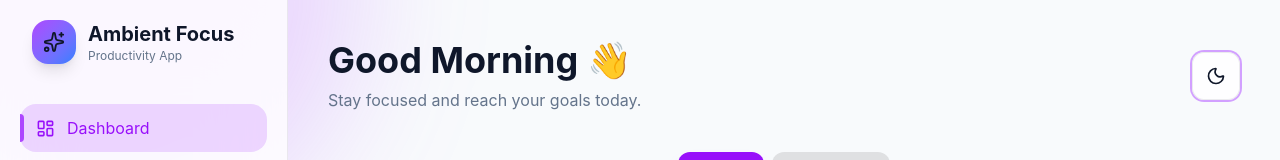
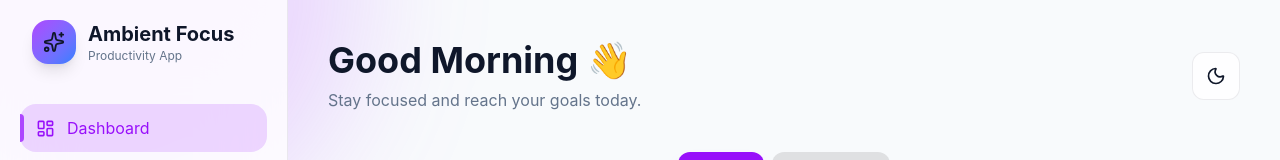
Before and after one commit to djabranemmd/ambient-focus-app, a React (Vite) app: page / in a window 1280 px wide. Both pictures are taken after a click on the button 1216 px from the left and 76 px from the top of the page. Shown: the top 160 px of the page. Built offline with nearby package versions, Linux system fonts and the light colour scheme.

Commit message:
Improve accessibility for buttons and theme toggle

```diff
--- a/src/components/layout/TopBar.jsx
+++ b/src/components/layout/TopBar.jsx
@@ -8,12 +8,15 @@ import {
 } from "../../context/ThemeContext.jsx";
 
 
+
 function TopBar() {
+
 
   const {
     theme,
     toggleTheme,
   } = useTheme();
+
 
 
 
@@ -24,6 +27,7 @@ function TopBar() {
 
   let greeting =
     "Hello";
+
 
 
   if (hour < 12)
@@ -45,50 +49,73 @@ function TopBar() {
 
 
 
+
+  const isDark =
+    theme === "dark";
+
+
+
+
   return (
 
+
     <div
+
       className="
         flex
         items-center
         justify-between
         mb-8
       "
+
     >
+
 
 
       <div>
 
 
         <h1
+
           className="
             text-4xl
             font-bold
+
             theme-text
+
             transition-colors
             duration-300
           "
+
         >
 
           {greeting} 👋
+
 
         </h1>
 
 
 
+
         <p
+
           className="
             theme-text-muted
+
             mt-2
+
             transition-colors
             duration-300
           "
+
         >
 
           Stay focused and reach your
           goals today.
 
+
         </p>
+
 
 
       </div>
@@ -97,61 +124,134 @@ function TopBar() {
 
 
 
+
+
       <button
+
 
         onClick={toggleTheme}
 
-        aria-label="Toggle theme"
+
+
+        aria-label={
+          isDark
+            ? "Switch to light mode"
+            : "Switch to dark mode"
+        }
+
+
+
+        aria-pressed={isDark}
+
+
+
+        title={
+          isDark
+            ? "Switch to light mode"
+            : "Switch to dark mode"
+        }
+
+
 
         className="
+
           h-12
+
           w-12
+
 
           rounded-xl
 
+
+
           theme-bg
+
           theme-border
+
           border
+
+
 
           theme-text
 
+
+
           flex
+
           items-center
+
           justify-center
 
+
+
           transition-all
+
           duration-300
+
+
 
           hover:scale-105
 
+
+
+          active:scale-95
+
+
+
           focus:outline-none
-          focus:ring-2
-          focus:ring-purple-500/50
+
+          focus-visible:ring-2
+
+          focus-visible:ring-purple-500/70
+
+
+          focus-visible:ring-offset-2
+
+          focus-visible:ring-offset-black
+
         "
 
       >
 
+
+
         {
-          theme === "dark" ? (
+          isDark ? (
 
-            <Sun size={20} />
+            <Sun
+
+              size={20}
+
+              aria-hidden="true"
+
+            />
 
           ) : (
 
-            <Moon size={20} />
+            <Moon
+
+              size={20}
+
+              aria-hidden="true"
+
+            />
 
           )
         }
 
 
+
       </button>
 
 
+
     </div>
+
 
   );
 
 }
 
 
+
 export default TopBar;
--- a/src/components/ui/Button.jsx
+++ b/src/components/ui/Button.jsx
@@ -7,97 +7,187 @@ const Button = forwardRef(
 (
   {
     children,
+
     onClick,
+
     variant = "primary",
+
     className = "",
+
     type = "button",
+
+    disabled = false,
+
+    ariaLabel,
+
+    ariaPressed,
+
+    title,
+
   },
+
   ref
+
 ) => {
+
 
 
   const variants = {
 
+
     primary:
+
       `
       bg-purple-600
       hover:bg-purple-500
+
       shadow-lg
       shadow-purple-500/20
+
       `,
 
 
+
     secondary:
+
       `
       bg-black/10
+
       dark:bg-white/10
 
       hover:bg-black/20
+
       dark:hover:bg-white/15
+
       `,
 
   };
 
 
 
+
   return (
+
 
     <button
 
+
       ref={ref}
 
+
       type={type}
+
 
       onClick={onClick}
 
 
+      disabled={disabled}
+
+
+
+      aria-label={ariaLabel}
+
+
+      aria-pressed={ariaPressed}
+
+
+      aria-disabled={
+        disabled
+      }
+
+
+      title={title}
+
+
+
       className={`
+
         px-5
+
         py-3
+
 
         rounded-xl
 
+
         transition-all
+
         duration-300
 
+
+
         flex
+
         items-center
+
         justify-center
+
+
 
         gap-2
 
+
+
         font-medium
+
+
 
         active:scale-95
 
+
+
         hover:-translate-y-0.5
+
+
 
         focus:outline-none
 
-        focus:ring-2
-        focus:ring-purple-500/50
+
+
+        focus-visible:ring-2
+
+        focus-visible:ring-purple-500/70
+
+
+
+        focus-visible:ring-offset-2
+
+        focus-visible:ring-offset-black
+
+
 
         disabled:opacity-50
+
         disabled:pointer-events-none
+
+
 
         ${variants[variant]}
 
+
+
         ${className}
+
       `}
+
 
     >
 
       {children}
 
+
     </button>
+
 
   );
 
 });
 
 
+
 Button.displayName =
   "Button";
 
 
+
 export default Button;
```
